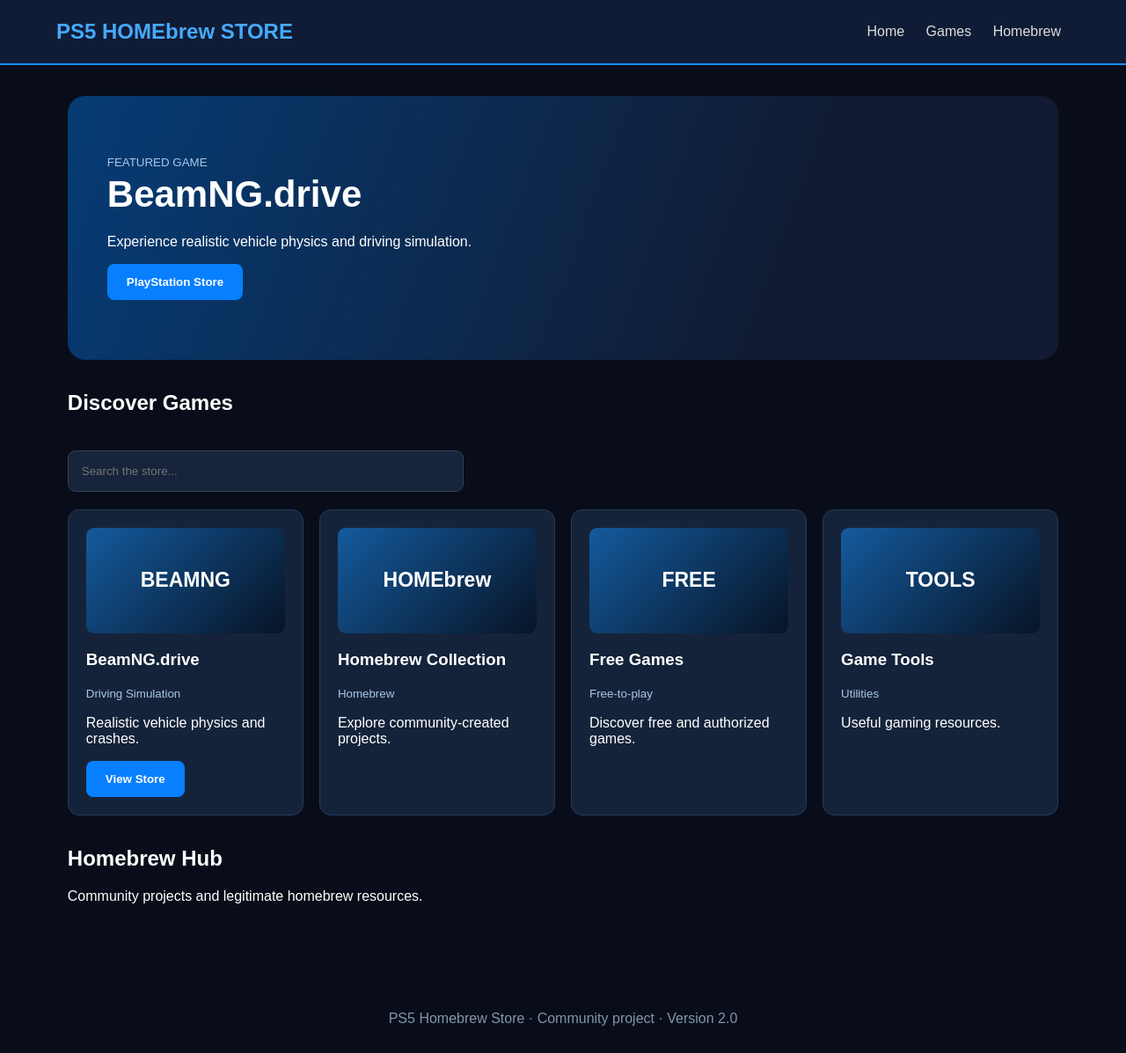
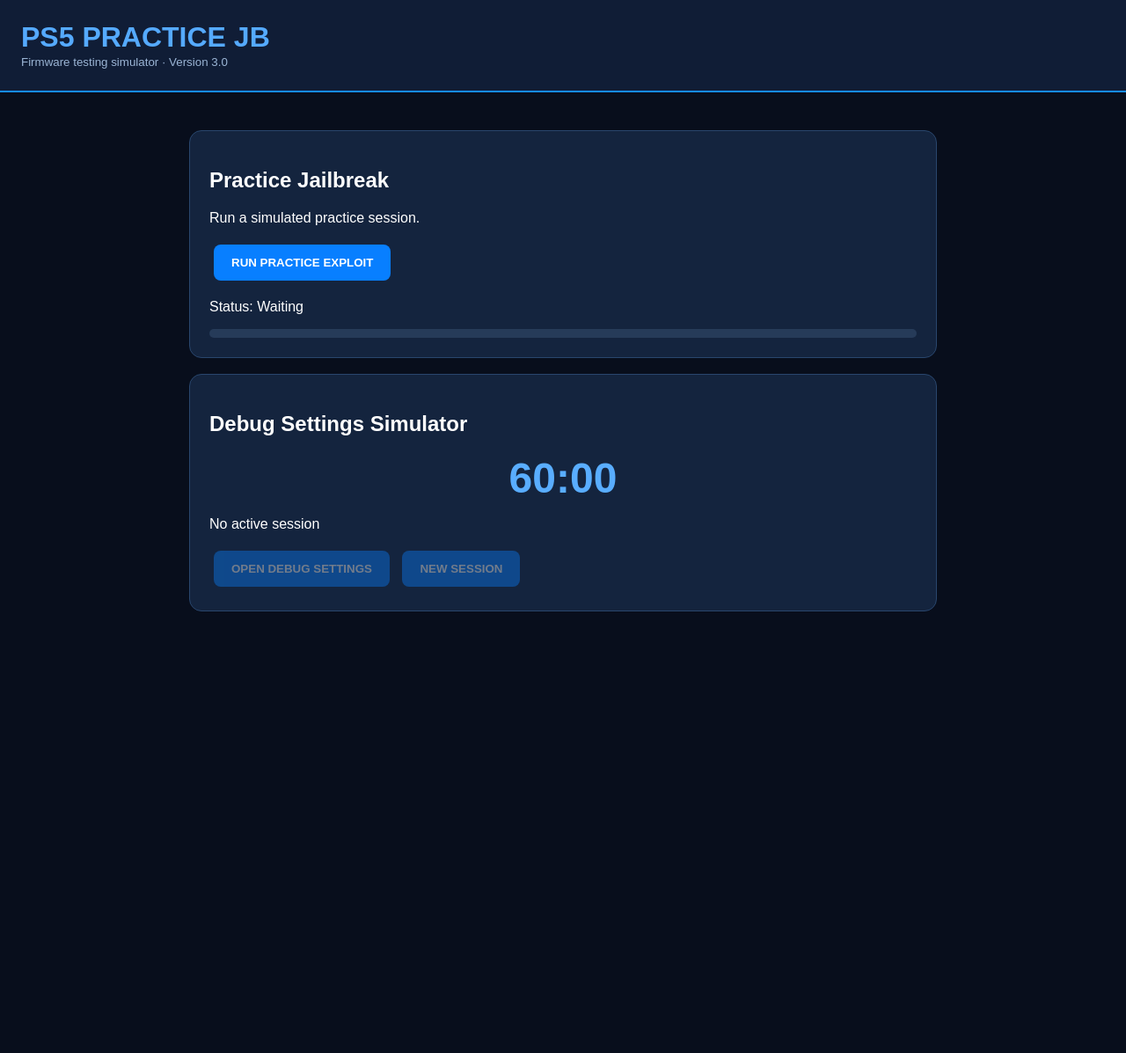
Before and after one commit to chasemqueen98-cmd/PS5-Homebrew-Store, a plain HTML site: page index.html in a window 1280 px wide. Shown: the whole page at 88% size. After the commit the page ends 800 px from the top, so only its background shows below. Drawn offline with Linux system fonts and the light colour scheme.

Commit message:
Update index.html

```diff
--- a/index.html
+++ b/index.html
@@ -4,149 +4,192 @@
 <head>
 <meta charset="UTF-8">
 <meta name="viewport" content="width=device-width,initial-scale=1">
-<title>PS5 Homebrew Store</title>
+<title>PS5 Practice JB</title>
 <style>
 *{box-sizing:border-box}
 body{
- margin:0;background:#080d19;color:white;
+ margin:0;background:#080e1c;color:white;
  font-family:Arial,sans-serif
 }
 header{
- background:#101c35;padding:22px 5%;
- display:flex;justify-content:space-between;
- align-items:center;flex-wrap:wrap;gap:15px;
+ padding:24px;background:#101d36;
  border-bottom:2px solid #168cff
 }
-.logo{font-size:24px;font-weight:bold;color:#45aaff}
-nav a{color:#ddd;text-decoration:none;margin:10px}
-main{padding:35px 6%}
-.hero{
- min-height:300px;padding:45px;
- border-radius:20px;
- background:linear-gradient(110deg,#063c75,#111a30 75%);
- display:flex;flex-direction:column;
- justify-content:center
+h1{color:#55aaff;margin:0}
+main{max-width:900px;margin:auto;padding:25px}
+.panel{
+ background:#14243e;padding:22px;
+ border:1px solid #29466d;
+ border-radius:14px;margin:18px 0
 }
-.hero h1{font-size:42px;margin:5px 0}
 button{
  background:#087fff;color:white;border:0;
- padding:13px 22px;border-radius:8px;
- cursor:pointer;font-weight:bold
+ border-radius:8px;padding:13px 20px;
+ cursor:pointer;font-weight:bold;margin:5px
 }
-input{
- width:100%;max-width:450px;padding:15px;
- border:1px solid #345;border-radius:9px;
- background:#17243b;color:white;margin:20px 0
+button:disabled{opacity:.4;cursor:not-allowed}
+.setting{
+ padding:16px;background:#1d3150;
+ margin:10px 0;border-radius:8px;
+ display:flex;justify-content:space-between;
+ align-items:center;gap:10px
 }
-h2{margin-top:35px}
-.grid{
- display:grid;
- grid-template-columns:repeat(auto-fit,minmax(210px,1fr));
- gap:18px
+.timer{
+ font-size:48px;text-align:center;
+ color:#59adff;font-weight:bold
 }
-.card{
- background:#15233a;padding:20px;
- border-radius:13px;border:1px solid #243b5e;
- transition:.2s
+small{color:#9bb5d5}
+.bar{
+ height:10px;background:#263b59;
+ border-radius:10px;overflow:hidden
 }
-.card:hover{transform:translateY(-4px);border-color:#168cff}
-.cover{
- height:120px;border-radius:9px;
- background:linear-gradient(135deg,#145a9d,#071426);
- display:flex;align-items:center;
- justify-content:center;font-size:23px;
- font-weight:bold;color:white
+#progress{
+ height:100%;width:0%;
+ background:#168cff;transition:width .2s
 }
-small{color:#a9c7e8}
-footer{
- padding:30px;text-align:center;
- color:#8294ad;margin-top:40px
-}
+.hidden{display:none}
 </style>
 </head>
 <body>
+<header>
+ <h1>PS5 PRACTICE JB</h1>
+ <small>Firmware testing simulator · Version 3.0</small>
+</header>
+<main>
 
-<header>
- <div class="logo">PS5 HOMEbrew STORE</div>
- <nav>
-  <a href="#home">Home</a>
-  <a href="#games">Games</a>
-  <a href="#homebrew">Homebrew</a>
- </nav>
-</header>
-
-<main id="home">
-
-<section class="hero">
- <small>FEATURED GAME</small>
- <h1>BeamNG.drive</h1>
- <p>Experience realistic vehicle physics and driving simulation.</p>
- <div>
-  <button onclick="window.open(
-  'https://store.playstation.com/','_blank')">
-  PlayStation Store
-  </button>
- </div>
+<section class="panel">
+ <h2>Practice Jailbreak</h2>
+ <p>Run a simulated practice session.</p>
+ <button id="start">RUN PRACTICE EXPLOIT</button>
+ <p id="status">Status: Waiting</p>
+ <div class="bar"><div id="progress"></div></div>
 </section>
 
-<h2>Discover Games</h2>
-<input id="search" placeholder="Search the store..."
- oninput="searchGames()">
-
-<section class="grid" id="games">
- <article class="card">
-  <div class="cover">BEAMNG</div>
-  <h3>BeamNG.drive</h3>
-  <small>Driving Simulation</small>
-  <p>Realistic vehicle physics and crashes.</p>
-  <button onclick="window.open(
-  'https://store.playstation.com/','_blank')">
-  View Store
-  </button>
- </article>
-
- <article class="card">
-  <div class="cover">HOMEbrew</div>
-  <h3>Homebrew Collection</h3>
-  <small>Homebrew</small>
-  <p>Explore community-created projects.</p>
- </article>
-
- <article class="card">
-  <div class="cover">FREE</div>
-  <h3>Free Games</h3>
-  <small>Free-to-play</small>
-  <p>Discover free and authorized games.</p>
- </article>
-
- <article class="card">
-  <div class="cover">TOOLS</div>
-  <h3>Game Tools</h3>
-  <small>Utilities</small>
-  <p>Useful gaming resources.</p>
- </article>
+<section class="panel">
+ <h2>Debug Settings Simulator</h2>
+ <div class="timer" id="timer">60:00</div>
+ <p id="sessionStatus">No active session</p>
+ <button id="open" disabled>OPEN DEBUG SETTINGS</button>
+ <button id="restart" disabled>NEW SESSION</button>
 </section>
 
-<h2 id="homebrew">Homebrew Hub</h2>
-<p>Community projects and legitimate homebrew resources.</p>
+<section class="panel hidden" id="debug">
+ <h2>Debug Settings</h2>
+ <small>SIMULATED DEVELOPER MENU</small>
+
+ <div class="setting">
+  Game Debug Settings
+  <button onclick="toggle(this)">OFF</button>
+ </div>
+ <div class="setting">
+  System Debug Settings
+  <button onclick="toggle(this)">OFF</button>
+ </div>
+ <div class="setting">
+  Network Debug Settings
+  <button onclick="toggle(this)">OFF</button>
+ </div>
+ <div class="setting">
+  Payload Simulator
+  <button onclick="toggle(this)">OFF</button>
+ </div>
+ <div class="setting">
+  Homebrew Launcher
+  <button onclick="toggle(this)">OFF</button>
+ </div>
+
+ <p><small>These switches only change this webpage.</small></p>
+</section>
 
 </main>
+<script>
+const start=document.getElementById('start');
+const openBtn=document.getElementById('open');
+const restart=document.getElementById('restart');
+const debug=document.getElementById('debug');
+const timer=document.getElementById('timer');
+const status=document.getElementById('status');
+const sessionStatus=document.getElementById('sessionStatus');
+const progress=document.getElementById('progress');
 
-<footer>
-PS5 Homebrew Store · Community project · Version 2.0
-</footer>
+let endTime=0;
+let interval=null;
+let active=false;
+let unlocked=false;
 
-<script>
-function searchGames(){
- const q=document.getElementById('search')
- .value.toLowerCase();
- document.querySelectorAll('#games .card')
- .forEach(card=>{
-  card.style.display=card.innerText.toLowerCase()
-  .includes(q)?'block':'none';
- });
+function toggle(btn){
+ if(!unlocked)return;
+ btn.textContent=btn.textContent==='OFF'?'ON':'OFF';
 }
+
+function lock(){
+ active=false;
+ unlocked=false;
+ clearInterval(interval);
+ debug.classList.add('hidden');
+ openBtn.disabled=true;
+ restart.disabled=false;
+ start.disabled=false;
+ timer.textContent='00:00';
+ status.textContent='Status: Session expired';
+ sessionStatus.textContent='Session ended. Start a new practice session.';
+ progress.style.width='0%';
+}
+
+function updateTimer(){
+ const remaining=Math.max(0,Math.ceil((endTime-Date.now())/1000));
+ const mins=Math.floor(remaining/60);
+ const secs=remaining%60;
+ timer.textContent=
+ String(mins).padStart(2,'0')+':'+
+ String(secs).padStart(2,'0');
+
+ if(remaining<=0)lock();
+}
+
+function runSession(){
+ clearInterval(interval);
+ active=true;
+ unlocked=false;
+ debug.classList.add('hidden');
+ start.disabled=true;
+ restart.disabled=true;
+ openBtn.disabled=true;
+ status.textContent='Status: Simulating exploit...';
+ sessionStatus.textContent='Practice simulation running';
+
+ let value=0;
+ progress.style.width='0%';
+
+ const loading=setInterval(()=>{
+  value+=10;
+  progress.style.width=value+'%';
+
+  if(value>=100){
+   clearInterval(loading);
+   active=false;
+   unlocked=true;
+   endTime=Date.now()+60*60*1000;
+   start.disabled=false;
+   restart.disabled=true;
+   openBtn.disabled=false;
+   status.textContent='Status: Simulation successful';
+   sessionStatus.textContent='Practice session active';
+   updateTimer();
+   interval=setInterval(updateTimer,250);
+  }
+ },250);
+}
+
+start.addEventListener('click',runSession);
+restart.addEventListener('click',runSession);
+
+openBtn.addEventListener('click',()=>{
+ if(unlocked && Date.now()<endTime){
+  debug.classList.remove('hidden');
+ }
+});
+
 </script>
-
 </body>
 </html>
```
